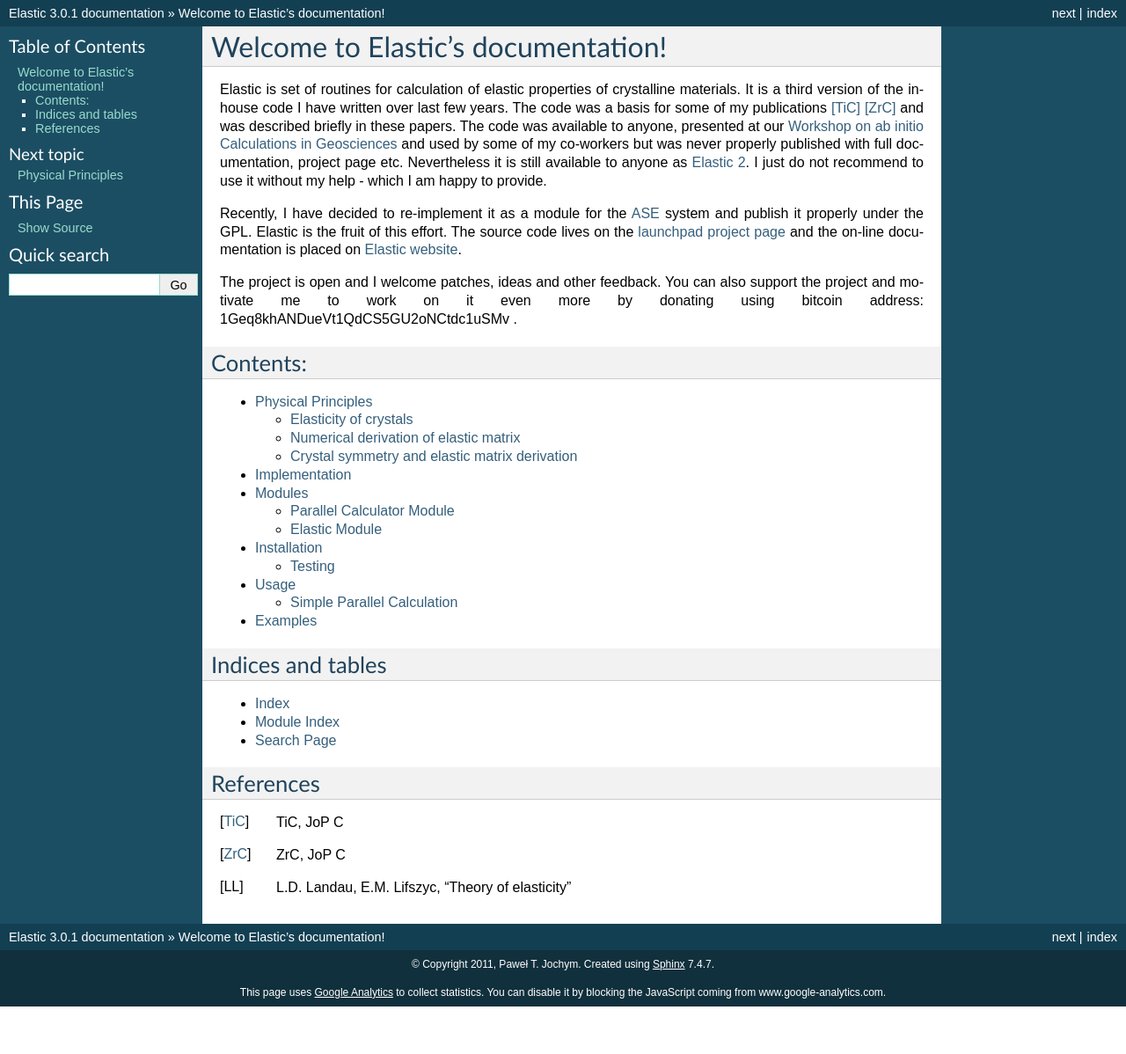
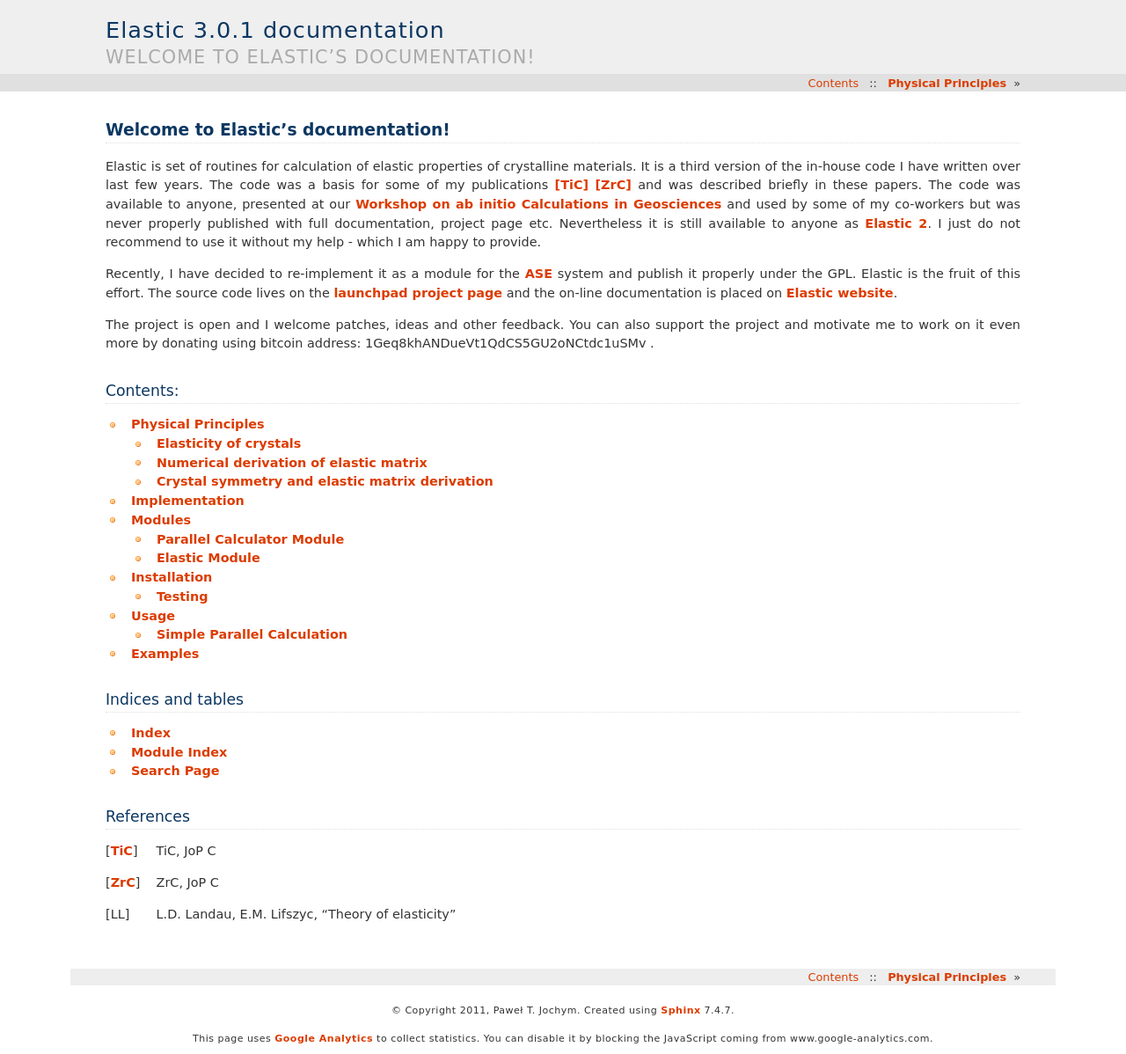
Before and after one commit to jochym/Elastic, a Sphinx documentation site: the page built from doc/source/index.rst, in a window 1280 px wide. Shown: the whole page at 88% size. Built offline with Sphinx 7.4.7, drawn with Linux system fonts in a browser that asks for light colours; comment, search, counter and statistics services are not loaded; before the commit the page ends 1144 px from its top, so only the background shows below that.

Commit message:
Switch theme to haiku. Latex page to a4.

```diff
--- a/doc/source/conf.py
+++ b/doc/source/conf.py
@@ -91,7 +91,7 @@ pygments_style = 'sphinx'
 
 # The theme to use for HTML and HTML Help pages.  See the documentation for
 # a list of builtin themes.
-html_theme = 'default'
+html_theme = 'haiku'
 
 jsmath_path = 'jsmath/easy/load.js'
 
@@ -172,7 +172,7 @@ htmlhelp_basename = 'Elasticdoc'
 # -- Options for LaTeX output --------------------------------------------------
 
 # The paper size ('letter' or 'a4').
-#latex_paper_size = 'letter'
+latex_paper_size = 'a4'
 
 # The font size ('10pt', '11pt' or '12pt').
 #latex_font_size = '10pt'
```
